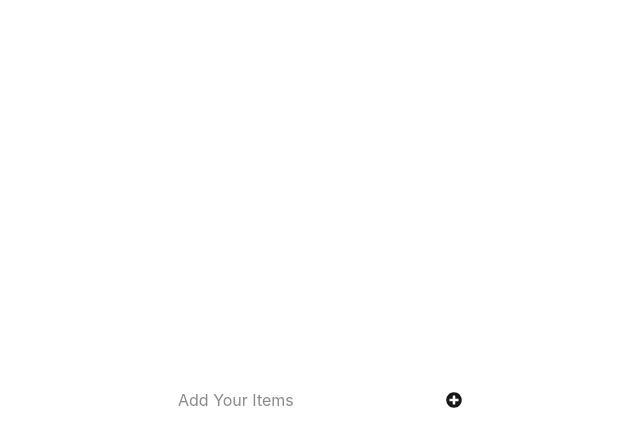
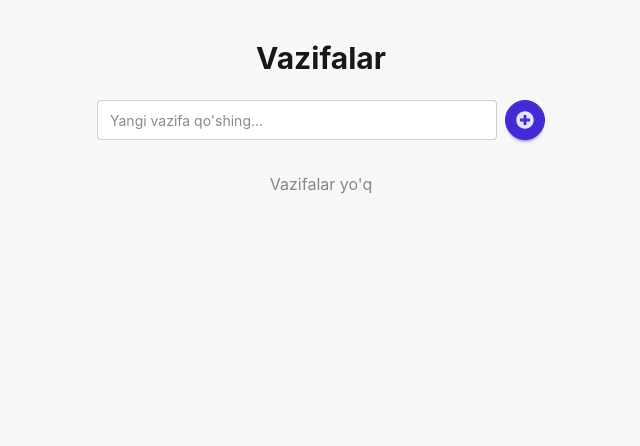
Before and after one commit to theshoxjaxon/reactgw104, a React (Vite) app: page / in a window 1280 px wide. Shown: the top 446 px of the page, without its empty margins (319-959 px from the left). Built offline with nearby package versions, Linux system fonts and the light colour scheme.

Commit message:
added a clean to do app

```diff
--- a/src/Components/Todo.jsx
+++ b/src/Components/Todo.jsx
@@ -1,27 +1,208 @@
-import React from 'react'
-import { useState, useEffect } from 'react'
+import React, { useState, useEffect, useMemo } from 'react'
 import { useForm } from 'react-hook-form'
-import { FaPlusCircle } from "react-icons/fa";
+import { FaPlusCircle, FaStar, FaRegStar, FaTrash, FaTrashAlt, FaUndo, FaPen, FaCheck, FaTimes } from "react-icons/fa"
+
+const TODOS_KEY = "react_todos"
+const DELETED_KEY = "react_todos_deleted"
+
+const loadFromStorage = (key) => {
+    const saved = localStorage.getItem(key)
+    if (!saved) return []
+    try {
+        return JSON.parse(saved)
+    } catch (err) {
+        console.log(`saqlangan ma'lumotni o'qishda xato: ${err}`)
+        return []
+    }
+}
 
 const Todo = () => {
+    const [todos, setTodos] = useState(() => loadFromStorage(TODOS_KEY))
+    const [deletedTodos, setDeletedTodos] = useState(() => loadFromStorage(DELETED_KEY))
+    const [editingId, setEditingId] = useState(null)
+    const [editText, setEditText] = useState("")
 
-    const {
-        register,
-        handleSubmit,
-        watch,
-        formState: { errors },
-    } = useForm()
+    const { register, handleSubmit, reset } = useForm()
+
+    useEffect(() => {
+        localStorage.setItem(TODOS_KEY, JSON.stringify(todos))
+    }, [todos])
+
+    useEffect(() => {
+        localStorage.setItem(DELETED_KEY, JSON.stringify(deletedTodos))
+    }, [deletedTodos])
+
+    // Yulduzchali vazifalar ro'yxatning yuqorisiga chiqadi
+    const sortedTodos = useMemo(
+        () => [...todos].sort((a, b) => Number(b.starred) - Number(a.starred)),
+        [todos]
+    )
 
     const onSubmit = (data) => {
-        console.log(data)
+        const newTodo = {
+            id: Date.now(),
+            text: data.taskText,
+            starred: false,
+        }
+        setTodos((prev) => [newTodo, ...prev])
+        reset()
+    }
+
+    const toggleStar = (id) => {
+        setTodos((prev) =>
+            prev.map((t) => (t.id === id ? { ...t, starred: !t.starred } : t))
+        )
+    }
+
+    const deleteTodo = (id) => {
+        const target = todos.find((t) => t.id === id)
+        if (!target) return
+        setTodos((prev) => prev.filter((t) => t.id !== id))
+        setDeletedTodos((prev) => [target, ...prev])
+    }
+
+    const restoreTodo = (id) => {
+        const target = deletedTodos.find((t) => t.id === id)
+        if (!target) return
+        setDeletedTodos((prev) => prev.filter((t) => t.id !== id))
+        setTodos((prev) => [target, ...prev])
+    }
+
+    const deleteForever = (id) => {
+        setDeletedTodos((prev) => prev.filter((t) => t.id !== id))
+    }
+
+    const startEdit = (todo) => {
+        setEditingId(todo.id)
+        setEditText(todo.text)
+    }
+
+    const saveEdit = (id) => {
+        const trimmed = editText.trim()
+        if (trimmed) {
+            setTodos((prev) =>
+                prev.map((t) => (t.id === id ? { ...t, text: trimmed } : t))
+            )
+        }
+        setEditingId(null)
+    }
+
+    const cancelEdit = () => {
+        setEditingId(null)
     }
 
     return (
-        <div>
-            <form action="/" className='w-full h-screen flex justify-center items-center text-center ' onSubmit={handleSubmit(onSubmit)} >
-                <input {...register("task")} type="text" placeholder='Add Your Items' className='border border-white rounded-2xl p-2' />
-                <button className='border border-white p-3 rounded-3xl mx-[-2px]'><FaPlusCircle /></button>
-            </form>
+        <div className="min-h-screen bg-base-200 py-10 px-4">
+            <div className="max-w-md mx-auto">
+                <h1 className="text-3xl font-bold text-center mb-6">Vazifalar</h1>
+
+                <form onSubmit={handleSubmit(onSubmit)} className="flex gap-2 mb-8">
+                    <input
+                        {...register("taskText", { required: true })}
+                        type="text"
+                        placeholder="Yangi vazifa qo'shing..."
+                        className="input input-bordered w-full"
+                    />
+                    <button type="submit" className="btn btn-primary btn-circle shrink-0">
+                        <FaPlusCircle size={18} />
+                    </button>
+                </form>
+
+                <div className="space-y-2">
+                    {sortedTodos.length === 0 && (
+                        <p className="text-center text-base-content/50">Vazifalar yo'q</p>
+                    )}
+
+                    {sortedTodos.map((t) => (
+                        <div key={t.id} className="card card-compact bg-base-100 shadow-sm">
+                            <div className="flex items-center gap-2 p-3">
+                                <button
+                                    onClick={() => toggleStar(t.id)}
+                                    className="btn btn-ghost btn-circle btn-sm shrink-0"
+                                >
+                                    {t.starred ? <FaStar className="text-warning" /> : <FaRegStar />}
+                                </button>
+
+                                {editingId === t.id ? (
+                                    <>
+                                        <input
+                                            autoFocus
+                                            value={editText}
+                                            onChange={(e) => setEditText(e.target.value)}
+                                            onKeyDown={(e) => {
+                                                if (e.key === "Enter") saveEdit(t.id)
+                                                if (e.key === "Escape") cancelEdit()
+                                            }}
+                                            className="input input-bordered input-sm flex-1"
+                                        />
+                                        <button
+                                            onClick={() => saveEdit(t.id)}
+                                            className="btn btn-ghost btn-circle btn-sm shrink-0"
+                                        >
+                                            <FaCheck className="text-success" />
+                                        </button>
+                                        <button
+                                            onClick={cancelEdit}
+                                            className="btn btn-ghost btn-circle btn-sm shrink-0"
+                                        >
+                                            <FaTimes />
+                                        </button>
+                                    </>
+                                ) : (
+                                    <>
+                                        <span className="flex-1 break-words">{t.text}</span>
+                                        <button
+                                            onClick={() => startEdit(t)}
+                                            className="btn btn-ghost btn-circle btn-sm shrink-0"
+                                        >
+                                            <FaPen />
+                                        </button>
+                                        <button
+                                            onClick={() => deleteTodo(t.id)}
+                                            className="btn btn-ghost btn-circle btn-sm shrink-0"
+                                        >
+                                            <FaTrash className="text-error" />
+                                        </button>
+                                    </>
+                                )}
+                            </div>
+                        </div>
+                    ))}
+                </div>
+
+                {deletedTodos.length > 0 && (
+                    <div className="mt-10">
+                        <h2 className="text-lg font-semibold text-center mb-3 text-base-content/70">
+                            O'chirilganlar
+                        </h2>
+                        <div className="space-y-2">
+                            {deletedTodos.map((t) => (
+                                <div key={t.id} className="card card-compact bg-base-100/60 shadow-sm">
+                                    <div className="flex items-center gap-2 p-3">
+                                        <span className="flex-1 break-words line-through text-base-content/50">
+                                            {t.text}
+                                        </span>
+                                        <button
+                                            onClick={() => restoreTodo(t.id)}
+                                            title="Qaytarish"
+                                            className="btn btn-ghost btn-circle btn-sm shrink-0"
+                                        >
+                                            <FaUndo />
+                                        </button>
+                                        <button
+                                            onClick={() => deleteForever(t.id)}
+                                            title="Butunlay o'chirish"
+                                            className="btn btn-ghost btn-circle btn-sm shrink-0"
+                                        >
+                                            <FaTrashAlt className="text-error" />
+                                        </button>
+                                    </div>
+                                </div>
+                            ))}
+                        </div>
+                    </div>
+                )}
+            </div>
         </div>
     )
 }
```
